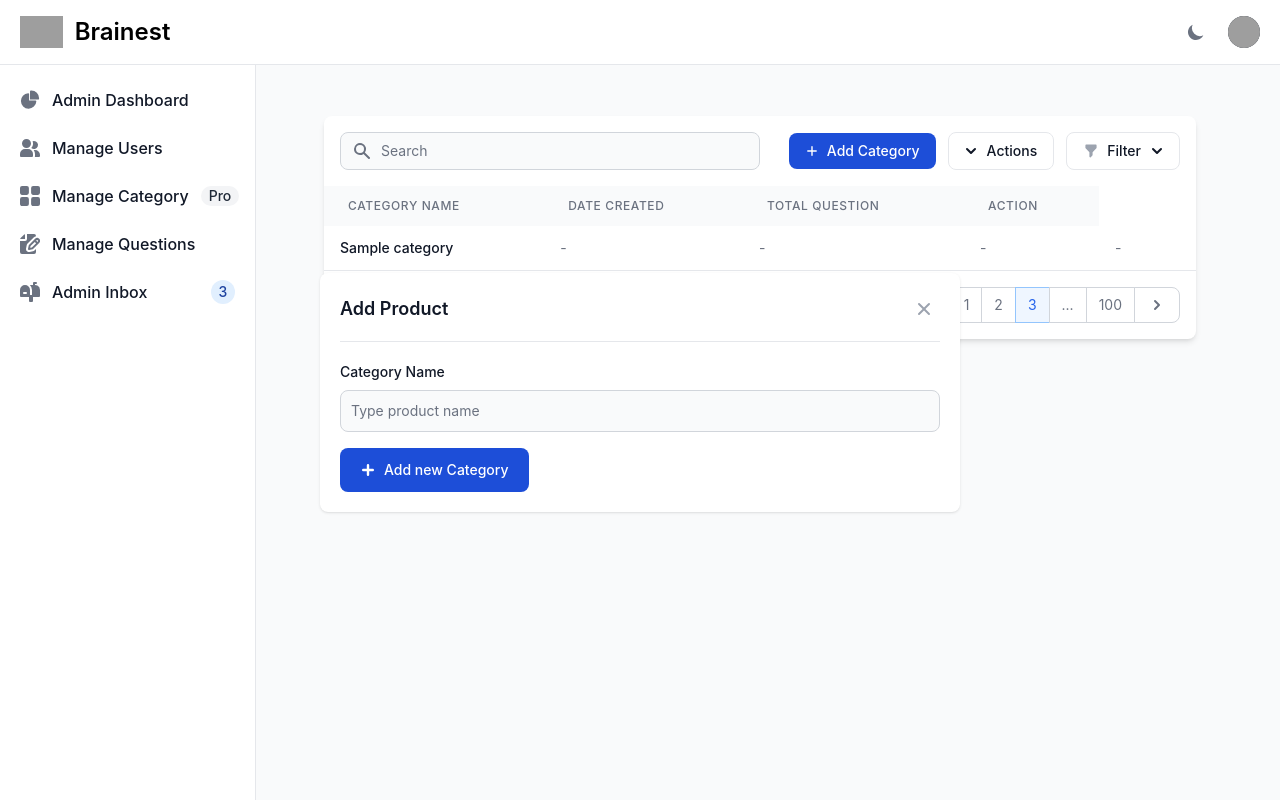
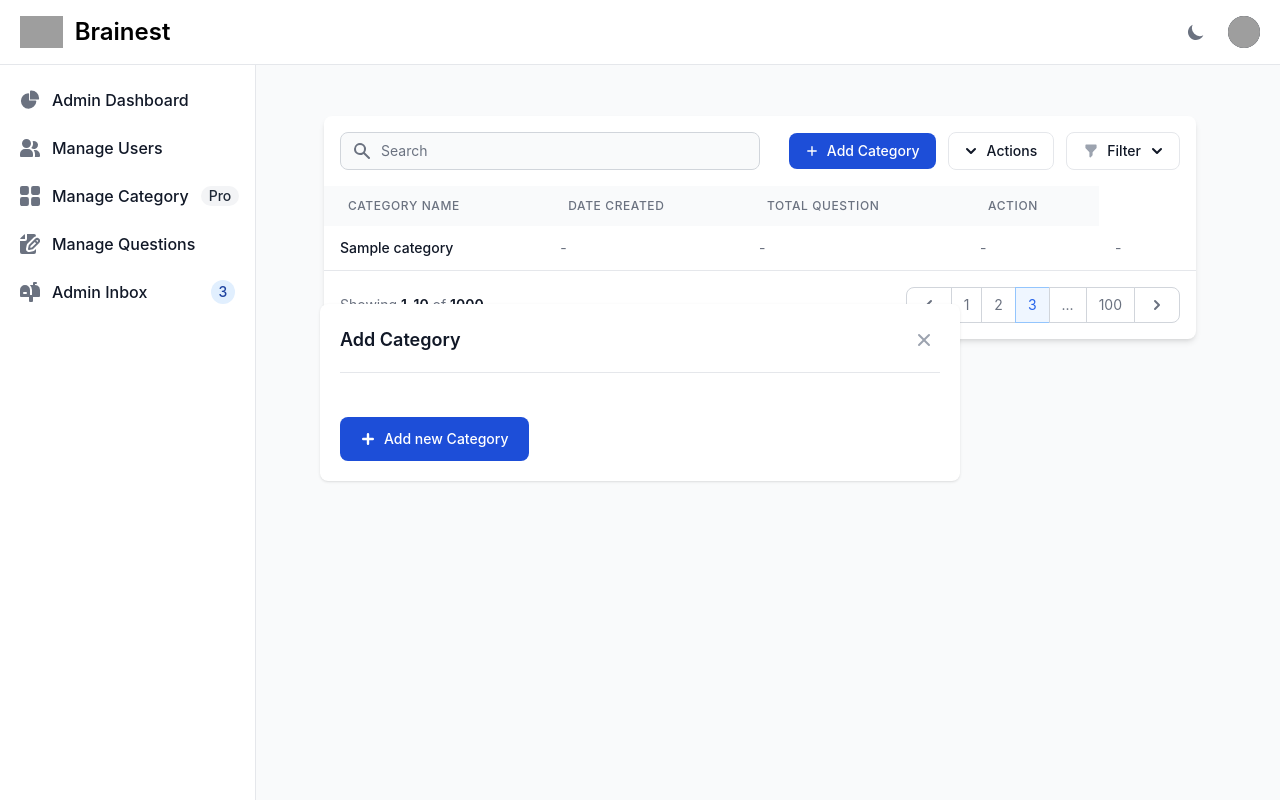
Before and after one commit to Pujiarto-Tri/otos, a Django app: page /otosapp/admin/categories/ in a window 1280 px wide, after a click on "Add Category". Run offline with Django 5.2, Linux system fonts and the light colour scheme; a user stored in the database is signed in; data comes from the database, SQL or seed files in the repository; tables that the repository leaves empty hold one stand-in row (values such as "Sample post"); some libraries are stand-ins or nearby versions; grey boxes are pictures that could not be loaded.

Commit message:
modified:   otosapp/__pycache__/views.cpython-313.pyc 	modified:   otosapp/templates/admin/manage_categories/category_list.html 	modified:   otosapp/views.py

```diff
--- a/otosapp/templates/admin/manage_categories/category_list.html
+++ b/otosapp/templates/admin/manage_categories/category_list.html
@@ -186,11 +186,9 @@
 <!-- Create modal -->
 <div id="createProductModal" tabindex="-1" aria-hidden="true" class="hidden overflow-y-auto overflow-x-hidden fixed top-0 right-0 left-0 z-50 justify-center items-center w-full md:inset-0 h-[calc(100%-1rem)] max-h-full">
     <div class="relative p-4 w-full max-w-2xl max-h-full">
-        <!-- Modal content -->
         <div class="relative p-4 bg-white rounded-lg shadow dark:bg-gray-800 sm:p-5">
-            <!-- Modal header -->
             <div class="flex justify-between items-center pb-4 mb-4 rounded-t border-b sm:mb-5 dark:border-gray-600">
-                <h3 class="text-lg font-semibold text-gray-900 dark:text-white">Add Product</h3>
+                <h3 class="text-lg font-semibold text-gray-900 dark:text-white">Add Category</h3>
                 <button type="button" class="text-gray-400 bg-transparent hover:bg-gray-200 hover:text-gray-900 rounded-lg text-sm p-1.5 ml-auto inline-flex items-center dark:hover:bg-gray-600 dark:hover:text-white" data-modal-target="createProductModal" data-modal-toggle="createProductModal">
                     <svg aria-hidden="true" class="w-5 h-5" fill="currentColor" viewbox="0 0 20 20" xmlns="http://www.w3.org/2000/svg">
                         <path fill-rule="evenodd" d="M4.293 4.293a1 1 0 011.414 0L10 8.586l4.293-4.293a1 1 0 111.414 1.414L11.414 10l4.293 4.293a1 1 0 01-1.414 1.414L10 11.414l-4.293 4.293a1 1 0 01-1.414-1.414L8.586 10 4.293 5.707a1 1 0 010-1.414z" clip-rule="evenodd" />
@@ -198,14 +196,33 @@
                     <span class="sr-only">Close modal</span>
                 </button>
             </div>
-            <!-- Modal body -->
-            <form action="#">
-                <div class="grid gap-4 mb-4 sm:grid-cols-2">
-                    <div class="sm:col-span-2">
-                        <label for="name" class="block mb-2 text-sm font-medium text-gray-900 dark:text-white">Category Name</label>
-                        <input type="text" name="name" id="name" class="bg-gray-50 border border-gray-300 text-gray-900 text-sm rounded-lg focus:ring-primary-600 focus:border-primary-600 block w-full p-2.5 dark:bg-gray-700 dark:border-gray-600 dark:placeholder-gray-400 dark:text-white dark:focus:ring-primary-500 dark:focus:border-primary-500" placeholder="Type product name" required="">
+
+            <form method="POST" action="{% url 'category_create' %}" class="space-y-6">
+                {% csrf_token %}
+                {% for field in form %}
+                <div class="form-group">
+                    <label for="{{ field.id_for_label }}" class="block mb-2 text-sm font-medium text-gray-900 dark:text-white">
+                        {{ field.label }}
+                        {% if field.field.required %}
+                            <span class="text-red-500 dark:text-red-400">*</span>
+                        {% endif %}
+                    </label>
+                    <div class="mt-1">
+                        {{ field }}
                     </div>
+                    {% if field.help_text %}
+                    <p class="mt-1 text-sm text-gray-500 dark:text-gray-400">{{ field.help_text }}</p>
+                    {% endif %}
+                    {% if field.errors %}
+                    <div class="mt-1">
+                        {% for error in field.errors %}
+                        <p class="text-red-500 dark:text-red-400 text-xs mt-1">{{ error }}</p>
+                        {% endfor %}
+                    </div>
+                    {% endif %}
                 </div>
+                {% endfor %}
+
                 <button type="submit" class="text-white inline-flex items-center bg-primary-700 hover:bg-primary-800 focus:ring-4 focus:outline-none focus:ring-primary-300 font-medium rounded-lg text-sm px-5 py-2.5 text-center dark:bg-primary-600 dark:hover:bg-primary-700 dark:focus:ring-primary-800">
                     <svg class="mr-1 -ml-1 w-6 h-6" fill="currentColor" viewbox="0 0 20 20" xmlns="http://www.w3.org/2000/svg">
                         <path fill-rule="evenodd" d="M10 5a1 1 0 011 1v3h3a1 1 0 110 2h-3v3a1 1 0 11-2 0v-3H6a1 1 0 110-2h3V6a1 1 0 011-1z" clip-rule="evenodd" />
@@ -216,6 +233,7 @@
         </div>
     </div>
 </div>
+
 <!-- Update modal -->
 <div id="updateProductModal" tabindex="-1" aria-hidden="true" class="hidden overflow-y-auto overflow-x-hidden fixed top-0 right-0 left-0 z-50 justify-center items-center w-full md:inset-0 h-[calc(100%-1rem)] max-h-full">
     <div class="relative p-4 w-full max-w-2xl max-h-full">
```
Also changed, not shown: otosapp/views.py (line endings or trailing spaces).
